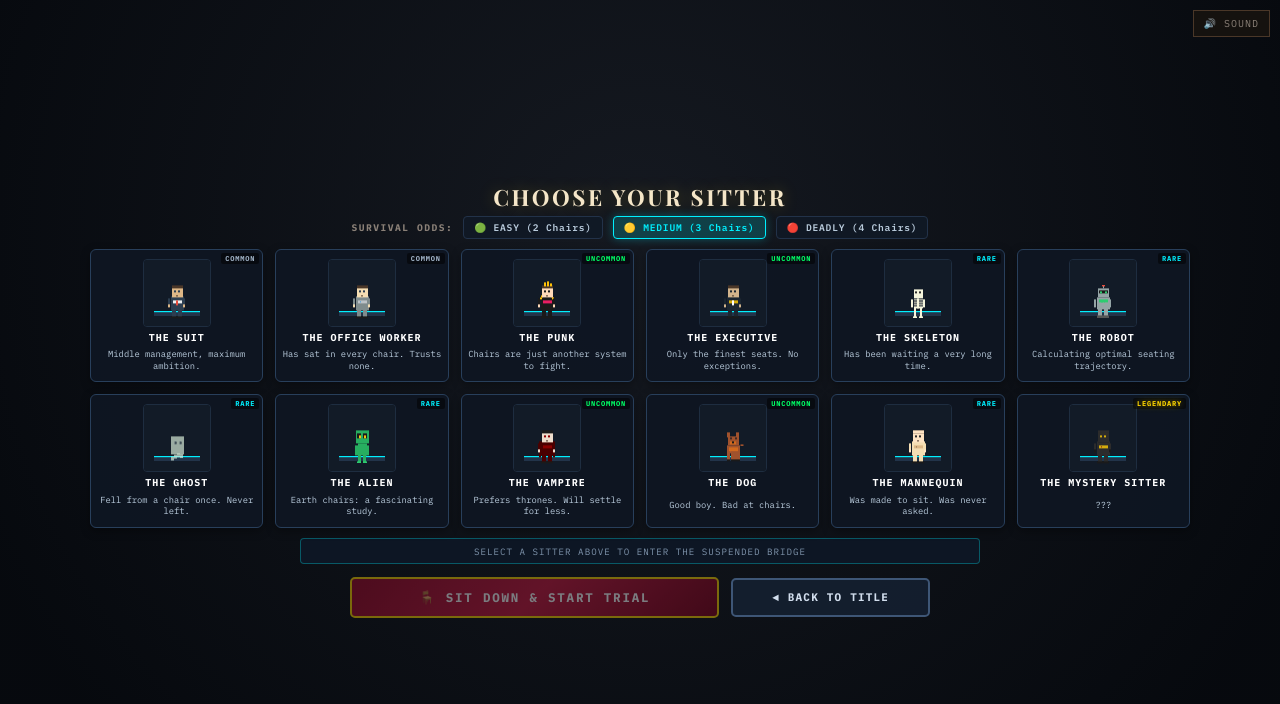
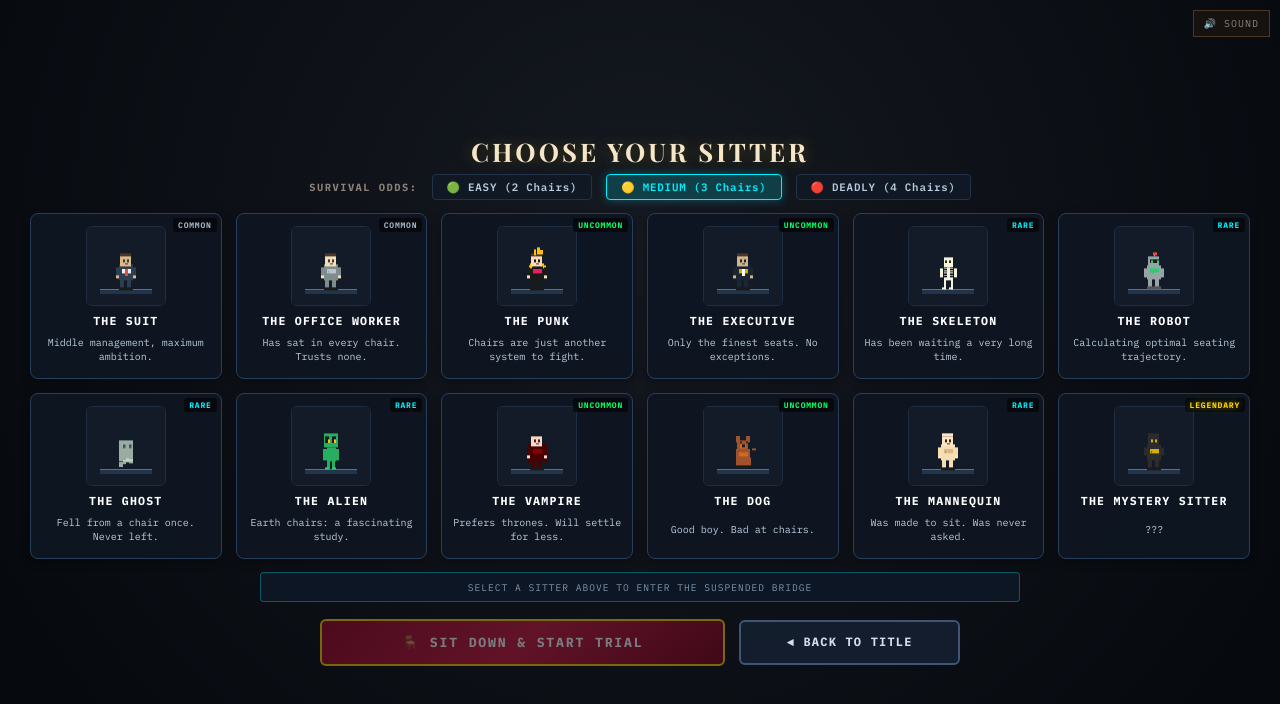
Before and after one commit to sercan48/The-Last-Seat, a React (Vite) app: page / in a window 1280 px wide. Both pictures are taken after a click on the button "Play the game". Shown: the top 704 px of the page. Built offline with nearby package versions, Linux system fonts and the light colour scheme.

Commit message:
feat(ui): scale up character selection cards and sprites to fill vertical space comfortably

```diff
--- a/src/styles/global.css
+++ b/src/styles/global.css
@@ -452,7 +452,7 @@ canvas {
   max-height: 100vh;
   overflow-y: auto;
   overflow-x: hidden;
-  padding: clamp(8px, 1.6vh, 20px) clamp(12px, 2vw, 24px);
+  padding: clamp(10px, 2vh, 24px) clamp(16px, 2vw, 32px);
   display: flex;
   flex-direction: column;
   align-items: center;
@@ -461,27 +461,27 @@ canvas {
 }
 
 .char-select-content {
-  max-width: 1100px;
+  max-width: 1220px;
   width: 100%;
   text-align: center;
   margin: auto 0; /* Vertically centered without clipping the top */
   display: flex;
   flex-direction: column;
   align-items: center;
-  gap: clamp(6px, 1.2vh, 12px);
+  gap: clamp(8px, 1.6vh, 16px);
 }
 
 .char-select-header-bar {
   display: flex;
   flex-direction: column;
   align-items: center;
-  gap: 4px;
+  gap: 6px;
 }
 
 .char-select h2 {
   font-family: var(--font-display);
-  font-size: clamp(20px, 2.8vh, 28px);
-  letter-spacing: 2.5px;
+  font-size: clamp(22px, 3.2vh, 32px);
+  letter-spacing: 3px;
   margin: 0;
   color: var(--cream);
   text-shadow: 0 0 16px rgba(255, 215, 0, 0.25);
@@ -492,13 +492,13 @@ canvas {
   display: flex;
   align-items: center;
   justify-content: center;
-  gap: clamp(6px, 1vw, 10px);
+  gap: clamp(8px, 1.2vw, 14px);
   flex-wrap: wrap;
 }
 
 .char-diff-label {
   font-family: var(--font-mono);
-  font-size: clamp(9px, 1.2vh, 10.5px);
+  font-size: clamp(10px, 1.3vh, 11.5px);
   font-weight: 700;
   letter-spacing: 1.5px;
   color: var(--warm-gray);
@@ -507,10 +507,10 @@ canvas {
 
 .char-diff-pill {
   font-family: var(--font-mono);
-  font-size: clamp(9px, 1.2vh, 10.5px);
+  font-size: clamp(10px, 1.35vh, 12px);
   font-weight: 600;
   letter-spacing: 0.8px;
-  padding: 4px 10px;
+  padding: 5px 14px;
   border-radius: 4px;
   background: rgba(16, 25, 38, 0.85);
   border: 1.5px solid #223249;
@@ -549,21 +549,22 @@ canvas {
 .char-grid {
   display: grid;
   grid-template-columns: repeat(6, 1fr);
-  gap: clamp(6px, 1vw, 12px);
+  gap: clamp(8px, 1.2vw, 14px);
   width: 100%;
+  max-width: 1220px;
 }
 
 .char-card {
   border: 1.5px solid #283F5B;
   background: rgba(14, 22, 34, 0.95);
-  border-radius: 6px;
-  padding: clamp(6px, 1.1vh, 10px) 6px;
+  border-radius: 8px;
+  padding: clamp(10px, 1.5vh, 15px) clamp(6px, 0.8vw, 10px);
   cursor: pointer;
   transition: all 0.18s cubic-bezier(0.16, 1, 0.3, 1);
   display: flex;
   flex-direction: column;
   align-items: center;
-  gap: 3px;
+  gap: clamp(4px, 0.7vh, 6px);
   position: relative;
   box-shadow: 0 3px 10px rgba(0, 0, 0, 0.35);
 }
@@ -588,29 +589,29 @@ canvas {
 }
 
 .char-card canvas {
-  width: 68px;
-  height: 68px;
-  border-radius: 4px;
+  width: clamp(76px, 10vh, 90px);
+  height: clamp(76px, 10vh, 90px);
+  border-radius: 6px;
   background: #0E1622;
   border: 1px solid #1E2D40;
 }
 
 .char-card .char-name {
-  font-size: clamp(10px, 1.25vh, 11.5px);
+  font-size: clamp(11px, 1.45vh, 13px);
   font-weight: 800;
-  letter-spacing: 1px;
+  letter-spacing: 1.2px;
   color: #FFFFFF;
   text-transform: uppercase;
-  margin-top: 1px;
+  margin-top: 2px;
   white-space: nowrap;
 }
 
 .char-card .char-desc {
-  font-size: clamp(8.5px, 1.1vh, 10px);
+  font-size: clamp(9.5px, 1.25vh, 11px);
   color: #BACCDD;
-  line-height: 1.3;
+  line-height: 1.35;
   text-align: center;
-  min-height: 26px;
+  min-height: 32px;
   display: flex;
   align-items: center;
   justify-content: center;
@@ -618,15 +619,15 @@ canvas {
 
 .char-card .char-rarity {
   position: absolute;
-  top: 3px;
-  right: 3px;
-  font-size: 7px;
+  top: 4px;
+  right: 4px;
+  font-size: 8px;
   font-weight: 700;
   letter-spacing: 0.8px;
   text-transform: uppercase;
-  padding: 1px 4px;
-  border-radius: 2px;
-  background: rgba(0, 0, 0, 0.5);
+  padding: 2px 5px;
+  border-radius: 3px;
+  background: rgba(0, 0, 0, 0.6);
 }
 
 .char-rarity.common { color: #A0B2C6; }
@@ -637,14 +638,14 @@ canvas {
 /* Selected character trait callout banner */
 .char-selected-summary {
   font-family: var(--font-mono);
-  font-size: clamp(10px, 1.3vh, 12px);
+  font-size: clamp(11px, 1.4vh, 13px);
   color: #BACCDD;
   background: rgba(14, 24, 38, 0.9);
   border: 1px solid rgba(0, 240, 255, 0.3);
   border-radius: 4px;
-  padding: 5px 16px;
+  padding: 7px 20px;
   width: 100%;
-  max-width: 680px;
+  max-width: 760px;
   text-align: center;
 }
 
@@ -662,32 +663,32 @@ canvas {
 .summary-prompt {
   color: #7E93AB;
   letter-spacing: 1px;
-  font-size: clamp(9px, 1.15vh, 10.5px);
+  font-size: clamp(9.5px, 1.2vh, 11px);
 }
 
 /* ---- Character Select Action Buttons ---- */
 .char-select-actions {
   display: flex;
-  gap: 12px;
+  gap: 14px;
   justify-content: center;
   align-items: center;
   width: 100%;
-  max-width: 580px;
+  max-width: 640px;
   margin: 4px auto 0;
 }
 
 .btn-sit-down-large {
   flex: 2;
-  padding: clamp(9px, 1.3vh, 13px) 20px;
+  padding: clamp(11px, 1.6vh, 16px) 24px;
   font-family: var(--font-mono);
-  font-size: clamp(12.5px, 1.5vh, 14.5px);
+  font-size: clamp(13px, 1.65vh, 15px);
   font-weight: 800;
   letter-spacing: 1.8px;
   text-transform: uppercase;
   background: linear-gradient(135deg, #9C0829 0%, #C9173E 50%, #80001B 100%);
   border: 2px solid #FFD700;
   color: #FFFFFF;
-  border-radius: 5px;
+  border-radius: 6px;
   box-shadow: 0 4px 16px rgba(201, 23, 62, 0.45), 0 0 10px rgba(255, 215, 0, 0.2);
   cursor: pointer;
   transition: all 0.2s cubic-bezier(0.16, 1, 0.3, 1);
@@ -711,16 +712,16 @@ canvas {
 
 .btn-char-back {
   flex: 1;
-  padding: clamp(9px, 1.3vh, 13px) 16px;
+  padding: clamp(11px, 1.6vh, 16px) 20px;
   font-family: var(--font-mono);
-  font-size: clamp(11px, 1.3vh, 12.5px);
+  font-size: clamp(12px, 1.45vh, 13.5px);
   font-weight: 700;
   letter-spacing: 1.2px;
   text-transform: uppercase;
   background: rgba(20, 32, 48, 0.9);
   border: 2px solid #3E5676;
   color: #D2DEED;
-  border-radius: 5px;
+  border-radius: 6px;
   cursor: pointer;
   transition: all 0.2s cubic-bezier(0.16, 1, 0.3, 1);
   display: inline-flex;
--- a/src/ui/CharacterSelect.tsx
+++ b/src/ui/CharacterSelect.tsx
@@ -25,7 +25,7 @@ const CharCard: React.FC<{
     const canvas = canvasRef.current;
     if (!canvas) return;
     const dpr = window.devicePixelRatio || 1;
-    const size = 70;
+    const size = 90;
     canvas.width = size * dpr;
     canvas.height = size * dpr;
     const ctx = canvas.getContext('2d')!;
@@ -40,11 +40,11 @@ const CharCard: React.FC<{
 
       // Platform pedestal with cyan neon glow
       ctx.fillStyle = '#22344A';
-      ctx.fillRect(11, 54, 48, 5);
+      ctx.fillRect(15, 71, 60, 6);
       ctx.fillStyle = '#00F0FF';
-      ctx.fillRect(11, 54, 48, 1.2);
+      ctx.fillRect(15, 71, 60, 1.5);
 
-      drawCharacter(ctx, char.id, 35, 45, 34, 'idle', time);
+      drawCharacter(ctx, char.id, 45, 52, 42, 'idle', time);
 
       time += 0.03;
       frame = requestAnimationFrame(draw);
```
